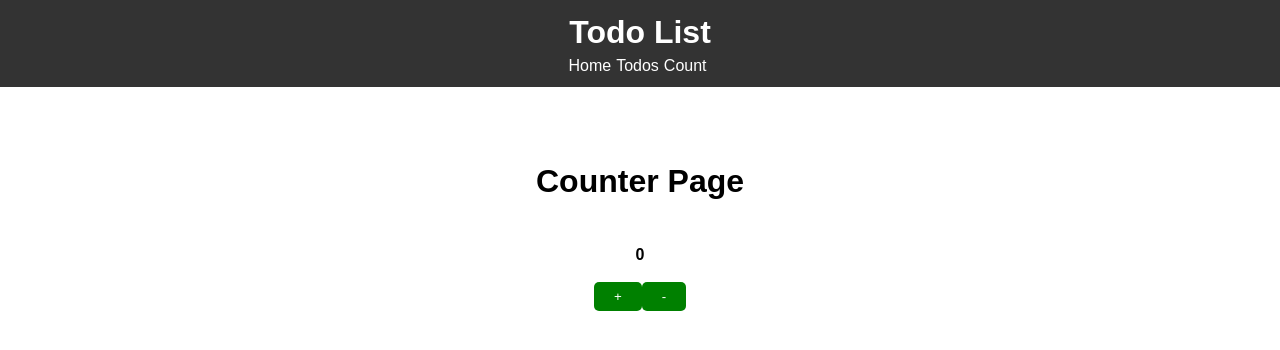
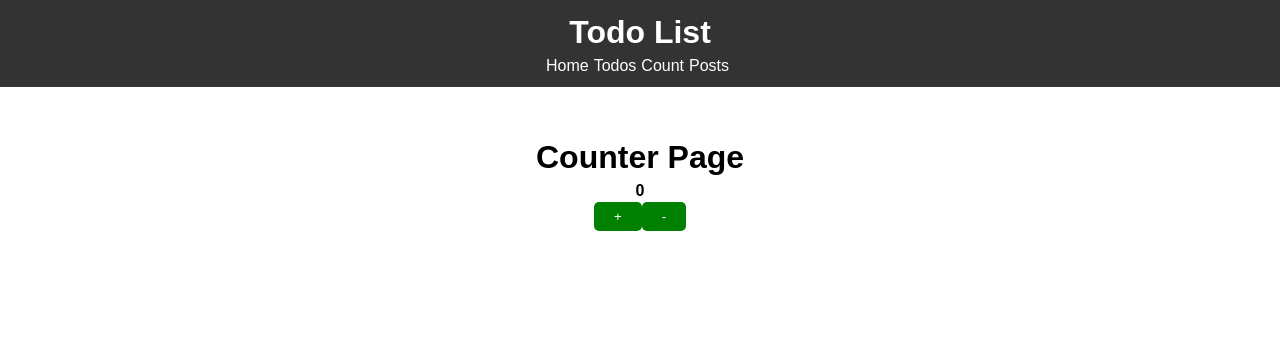
Before and after one commit to barabashkatyt/vue_tutorial, a Vue app: page /counter in a window 1280 px wide. Shown: the top 350 px of the page. Built offline with nearby package versions, Linux system fonts and the light colour scheme.

Commit message:
feat: vuex added

```diff
--- a/package.json
+++ b/package.json
@@ -10,7 +10,8 @@
     "axios": "^0.21.0",
     "core-js": "^3.6.5",
     "vue": "^2.6.11",
-    "vue-router": "^3.4.9"
+    "vue-router": "^3.4.9",
+    "vuex": "^3.6.0"
   },
   "devDependencies": {
     "@vue/cli-plugin-babel": "~4.5.0",
--- a/src/components/layout/Header.vue
+++ b/src/components/layout/Header.vue
@@ -5,6 +5,7 @@
           <router-link to="/">Home</router-link>
           <router-link to="/todos">Todos</router-link>
           <router-link to="/counter">Count</router-link>
+          <router-link to="/posts">Posts</router-link>
     </div>
   </header>
 </template>
--- a/src/main.js
+++ b/src/main.js
@@ -1,10 +1,12 @@
 import Vue from "vue";
 import App from "./App.vue";
 import router from "./router";
+import store from "./store";
 
 Vue.config.productionTip = false;
 
 new Vue({
+  store,
   router,
   render: (h) => h(App),
 }).$mount("#app");
--- a/src/router.js
+++ b/src/router.js
@@ -1,7 +1,6 @@
 import Vue from "vue";
 import Router from "vue-router";
 import Home from "@/views/Home";
-import Counter from "@/views/Counter";
 
 Vue.use(Router);
 
@@ -20,5 +19,9 @@ export default new Router({
       path: "/counter",
       component: () => import("./views/Counter.vue"),
     },
+    {
+      path: "/posts",
+      component: () => import("./views/Posts.vue"),
+    },
   ],
 });
--- /dev/null
+++ b/src/store/index.js
@@ -0,0 +1,9 @@
+import Vue from "vue";
+import Vuex from "vuex";
+import post from "./modules/post";
+
+Vue.use(Vuex);
+
+export default new Vuex.Store({
+  modules: { post },
+});
--- /dev/null
+++ b/src/store/modules/post.js
@@ -0,0 +1,22 @@
+export default {
+  actions: {
+    async fetchPosts(context, limit = 3) {
+      const res = await fetch(
+        "https://jsonplaceholder.typicode.com/posts?_limit=" + limit
+      );
+      const posts = await res.json();
+      context.commit("updatePosts", posts);
+    },
+  },
+  mutations: {
+    updatePosts(state, posts) {
+      state.posts = posts;
+    },
+  },
+  state: { posts: [] },
+  getters: {
+    allPosts(state) {
+      return state.posts;
+    },
+  },
+};
--- a/src/views/Counter.vue
+++ b/src/views/Counter.vue
@@ -29,15 +29,8 @@ export default {
 <style scoped>
 .counter{
   display: flex;
+  text-align: center;
   margin: 3rem;
   flex-direction: column;
 }
-h1{
-  margin: 1.5rem auto;
-}
-b{
-  margin: 1rem auto;
-}
-
-
 </style>
--- /dev/null
+++ b/src/views/Posts.vue
@@ -0,0 +1,34 @@
+<template>
+  <div id="container">
+    <div class="post" v-for="post in allPosts" :key="post.id">
+      <h2>{{post.title}}</h2>
+      <p>{{post.body}}</p>
+    </div>
+  </div>
+</template>
+
+<script>
+import { mapGetters,mapActions } from 'vuex'
+export default {
+  name:"Posts",
+  computed:mapGetters(['allPosts']),
+  methods:mapActions(['fetchPosts']),
+  async mounted(){
+    // this.$store.dispatch('fetchPosts')
+    this.fetchPosts(5)
+  }
+}
+</script>
+
+<style>
+  #container{
+    text-align: center;
+    margin: 60px auto;
+    width: 35rem;
+  }
+  .post{
+    border: 1px solid #ccc;
+    border-radius: 5px;
+    margin-bottom: 1rem;
+  }
+</style>
```
Also changed, not shown: 1 other file (tests, documents, lock files or other folders).
